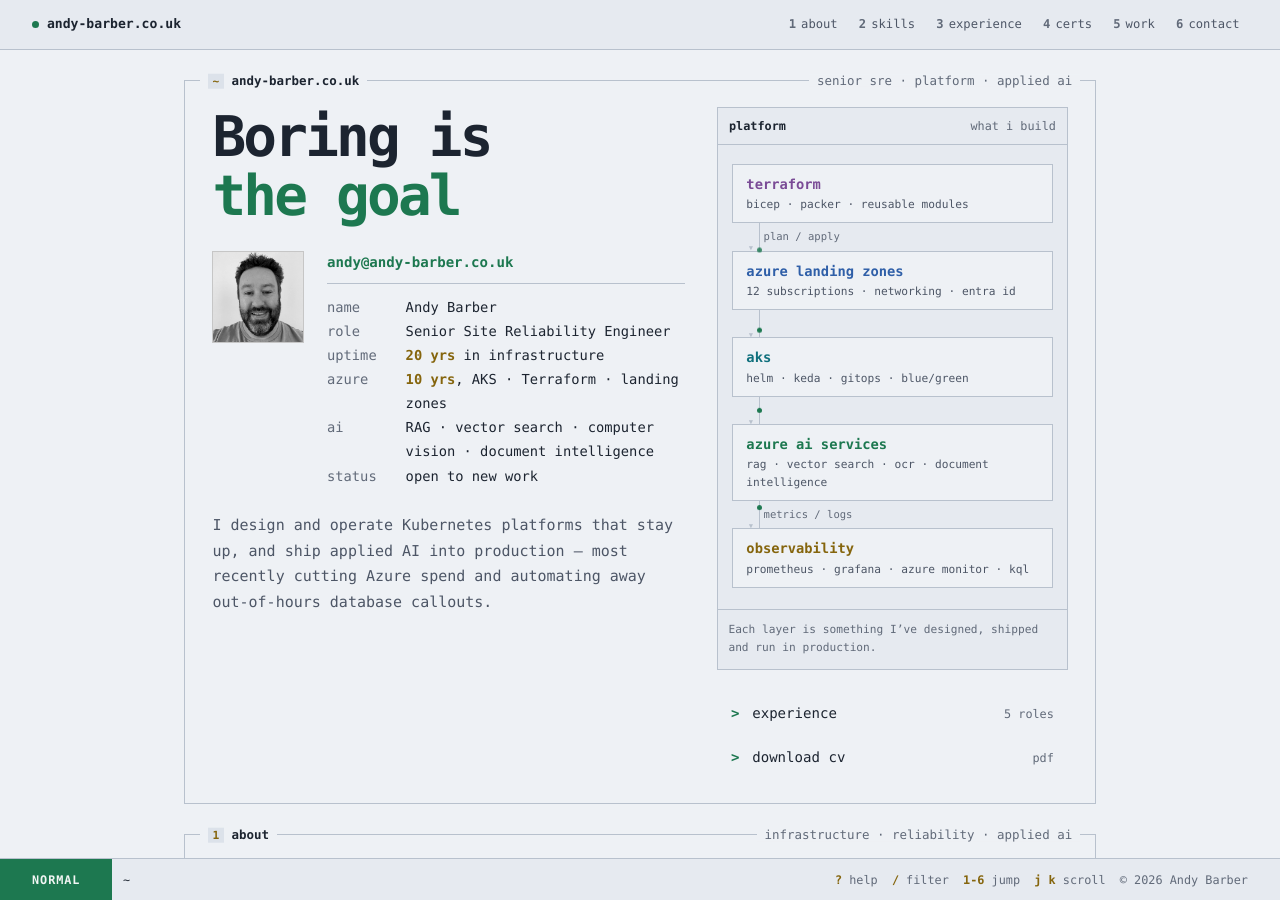
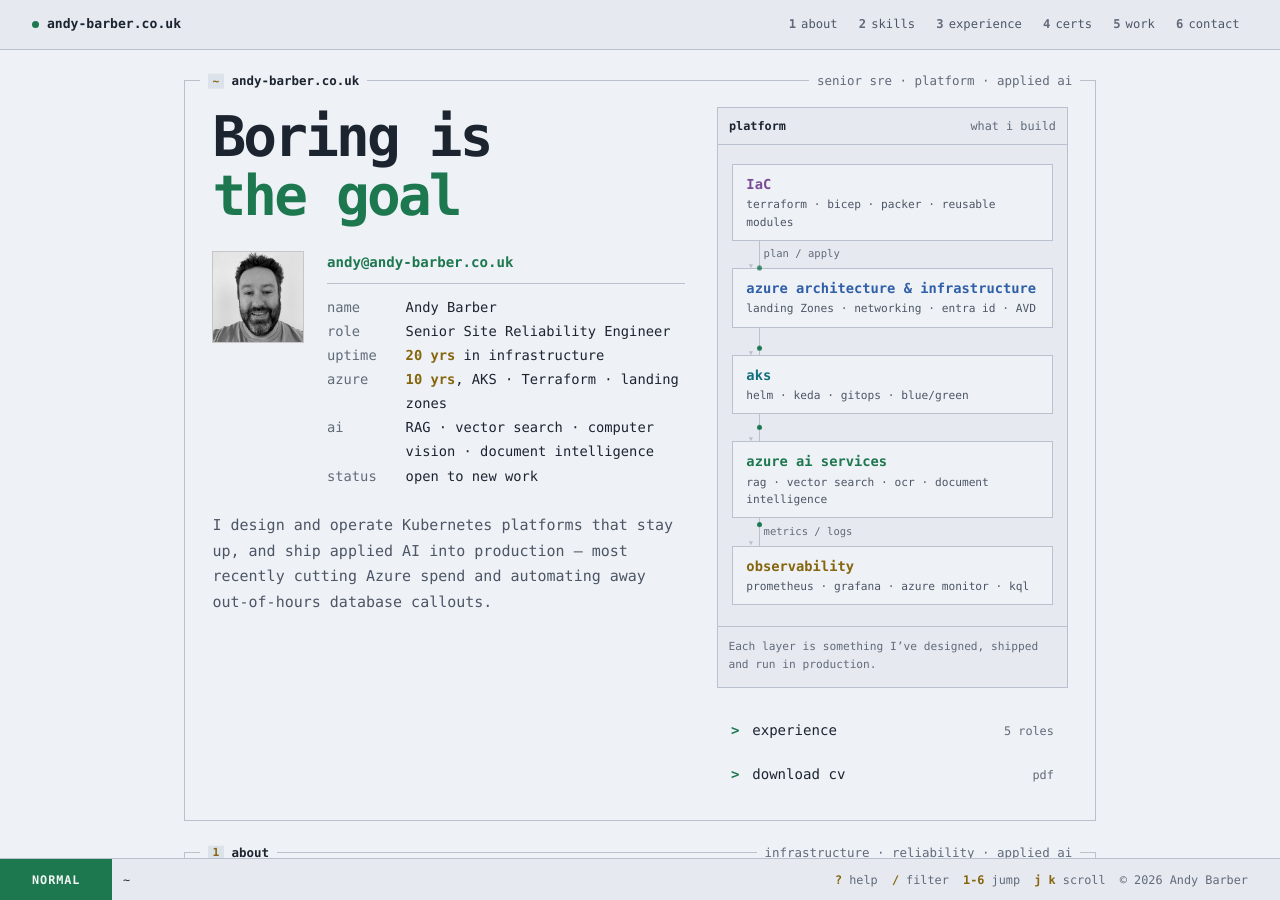
Before and after one commit to barbera01/andybarber, a Jekyll site: the page built from index.html, in a window 1280 px wide and 900 px high. Built offline with Jekyll 4.4.1, drawn with Linux system fonts in a browser that asks for light colours; some web fonts are replaced.

Commit message:
updated hero

```diff
--- a/_includes/hero.html
+++ b/_includes/hero.html
@@ -1,38 +1,70 @@
 {%- assign cv = site.data.social | where: "icon", "download" | first -%}
 <section class="panel" id="top">
-  <h1 class="panel__title"><span class="panel__idx">~</span>andy-barber.co.uk</h1>
+  <h1 class="panel__title">
+    <span class="panel__idx">~</span>andy-barber.co.uk
+  </h1>
   <p class="panel__meta">senior sre &middot; platform &middot; applied ai</p>
 
   <div class="panel__body">
     <div class="splash">
-
       <div data-reveal>
-        <p class="banner">Boring is<br><em>the goal</em><span class="cursor" aria-hidden="true"></span></p>
+        <p class="banner">
+          Boring is<br /><em>the goal</em
+          ><span class="cursor" aria-hidden="true"></span>
+        </p>
 
         <!-- neofetch's key/value block: the facts, plainly. -->
         <div class="idcard">
-          <img class="idcard__avatar" src="{{ site.headshot | relative_url }}"
-               alt="Andy Barber" width="184" height="184" loading="eager">
+          <img
+            class="idcard__avatar"
+            src="{{ site.headshot | relative_url }}"
+            alt="Andy Barber"
+            width="184"
+            height="184"
+            loading="eager"
+          />
 
           <div class="idcard__rows">
             <p class="idcard__who">andy@andy-barber.co.uk</p>
             <span class="idcard__rule" aria-hidden="true"></span>
 
-            <dl class="idcard__row"><dt>name</dt><dd>Andy Barber</dd></dl>
-            <dl class="idcard__row"><dt>role</dt><dd>Senior Site Reliability Engineer</dd></dl>
-            <dl class="idcard__row"><dt>uptime</dt><dd><b>20 yrs</b> in infrastructure</dd></dl>
-            <dl class="idcard__row"><dt>azure</dt><dd><b>10 yrs</b>, AKS &middot; Terraform &middot; landing zones</dd></dl>
-            <dl class="idcard__row"><dt>ai</dt><dd>RAG &middot; vector search &middot; computer vision &middot; document intelligence</dd></dl>
-            <dl class="idcard__row"><dt>status</dt><dd>open to new work</dd></dl>
+            <dl class="idcard__row">
+              <dt>name</dt>
+              <dd>Andy Barber</dd>
+            </dl>
+            <dl class="idcard__row">
+              <dt>role</dt>
+              <dd>Senior Site Reliability Engineer</dd>
+            </dl>
+            <dl class="idcard__row">
+              <dt>uptime</dt>
+              <dd><b>20 yrs</b> in infrastructure</dd>
+            </dl>
+            <dl class="idcard__row">
+              <dt>azure</dt>
+              <dd>
+                <b>10 yrs</b>, AKS &middot; Terraform &middot; landing zones
+              </dd>
+            </dl>
+            <dl class="idcard__row">
+              <dt>ai</dt>
+              <dd>
+                RAG &middot; vector search &middot; computer vision &middot;
+                document intelligence
+              </dd>
+            </dl>
+            <dl class="idcard__row">
+              <dt>status</dt>
+              <dd>open to new work</dd>
+            </dl>
           </div>
         </div>
 
         <p class="panel__lead" style="margin-top: 1.6rem">
-          I design and operate Kubernetes platforms that stay up, and ship applied AI
-          into production &mdash; most recently cutting Azure spend and automating away
-          out-of-hours database callouts.
+          I design and operate Kubernetes platforms that stay up, and ship
+          applied AI into production &mdash; most recently cutting Azure spend
+          and automating away out-of-hours database callouts.
         </p>
-
       </div>
 
       <div class="splash__side">
@@ -48,8 +80,11 @@
 
           <div class="arch__body">
             <div class="arch__node arch__node--iac">
-            <p class="arch__name">terraform</p>
-            <p class="arch__meta">bicep &middot; packer &middot; reusable modules</p>
+              <p class="arch__name">IaC</p>
+              <p class="arch__meta">
+                terraform &middot; bicep &middot; packer &middot; reusable
+                modules
+              </p>
             </div>
 
             <span class="arch__flow" aria-hidden="true">
@@ -58,8 +93,10 @@
             </span>
 
             <div class="arch__node arch__node--cloud">
-            <p class="arch__name">azure landing zones</p>
-            <p class="arch__meta">12 subscriptions &middot; networking &middot; entra id</p>
+              <p class="arch__name">azure architecture & infrastructure</p>
+              <p class="arch__meta">
+                landing Zones &middot; networking &middot; entra id &middot; AVD
+              </p>
             </div>
 
             <span class="arch__flow" aria-hidden="true">
@@ -68,7 +105,9 @@
 
             <div class="arch__node arch__node--platform">
               <p class="arch__name">aks</p>
-            <p class="arch__meta">helm &middot; keda &middot; gitops &middot; blue/green</p>
+              <p class="arch__meta">
+                helm &middot; keda &middot; gitops &middot; blue/green
+              </p>
             </div>
 
             <span class="arch__flow" aria-hidden="true">
@@ -77,7 +116,10 @@
 
             <div class="arch__node arch__node--ai">
               <p class="arch__name">azure ai services</p>
-            <p class="arch__meta">rag &middot; vector search &middot; ocr &middot; document intelligence</p>
+              <p class="arch__meta">
+                rag &middot; vector search &middot; ocr &middot; document
+                intelligence
+              </p>
             </div>
 
             <span class="arch__flow" aria-hidden="true">
@@ -87,12 +129,15 @@
 
             <div class="arch__node arch__node--obs">
               <p class="arch__name">observability</p>
-            <p class="arch__meta">prometheus &middot; grafana &middot; azure monitor &middot; kql</p>
+              <p class="arch__meta">
+                prometheus &middot; grafana &middot; azure monitor &middot; kql
+              </p>
             </div>
           </div>
 
           <p class="arch__foot">
-          Each layer is something I&rsquo;ve designed, shipped and run in production.
+            Each layer is something I&rsquo;ve designed, shipped and run in
+            production.
           </p>
         </aside>
 
@@ -109,7 +154,6 @@
           {% endif %}
         </div>
       </div>
-
     </div>
   </div>
 </section>
```
Lines whose indentation alone changed are shown as unchanged.
